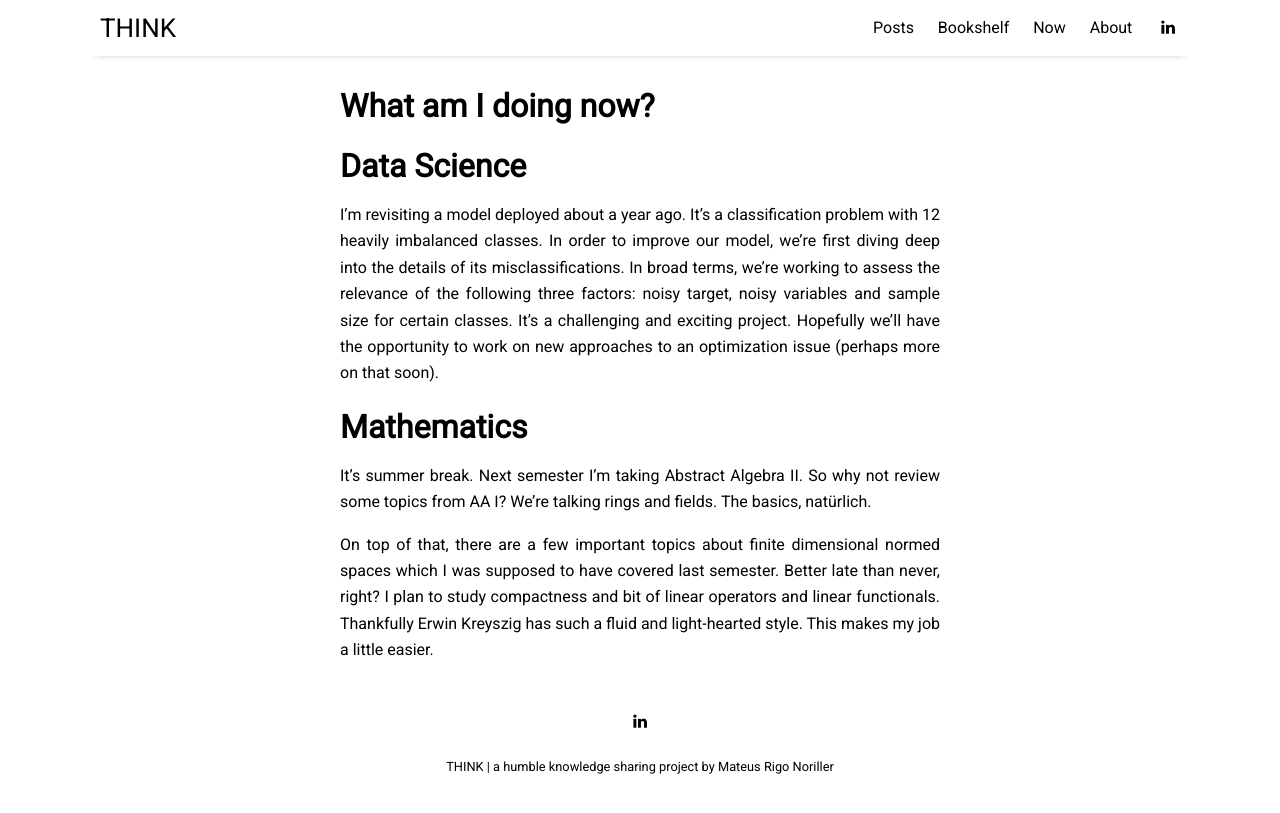
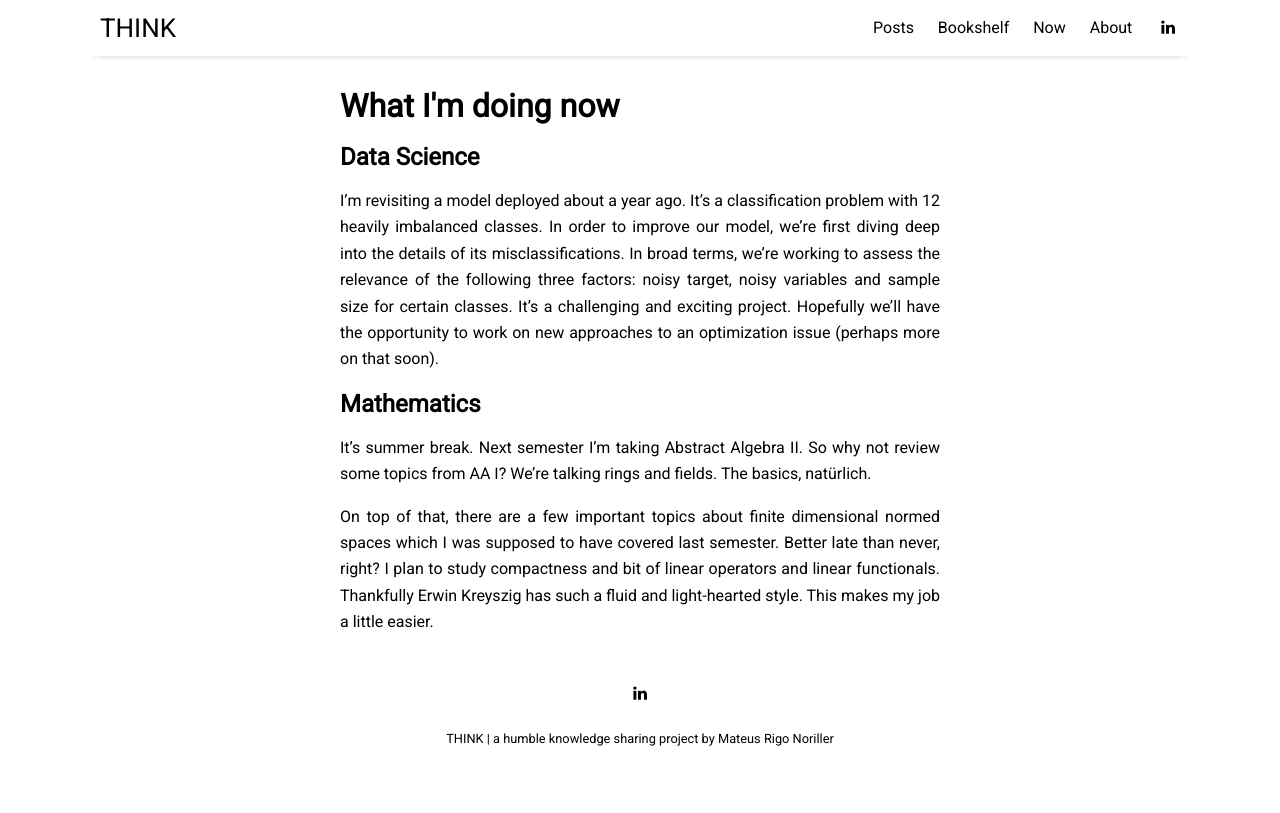
Before and after one commit to mateusrn/mateusrn.github.io, a Jekyll site: the page built from pages/now.md, in a window 1280 px wide. Shown: the top 813 px of the page. Built offline with Jekyll 4.4.1, drawn with Linux system fonts in a browser that asks for light colours; nearby versions of some CDN libraries.

```diff
--- a/pages/now.md
+++ b/pages/now.md
@@ -1,16 +1,16 @@
 ---
 layout: page
-title: What am I doing now?
+title: What I'm doing now
 permalink: /now
 ---
 
-# Data Science
+## Data Science
 
 I'm revisiting a model deployed about a year ago. It's a classification problem with 12 heavily imbalanced classes. In order to improve our model, we're first diving deep into the details of its misclassifications. In broad terms, we're working to assess the relevance of the following three factors: noisy target, noisy variables and sample size for certain classes. It's a challenging and exciting project. Hopefully we'll have the opportunity to work on new approaches to an optimization issue (perhaps more on that soon).
 {: style="text-align: justify"}
 
 
-# Mathematics
+## Mathematics
 
 It's summer break. Next semester I'm taking Abstract Algebra II. So why not review some topics from AA I? We're talking rings and fields. The basics, natürlich.
 {: style="text-align: justify"}
```
